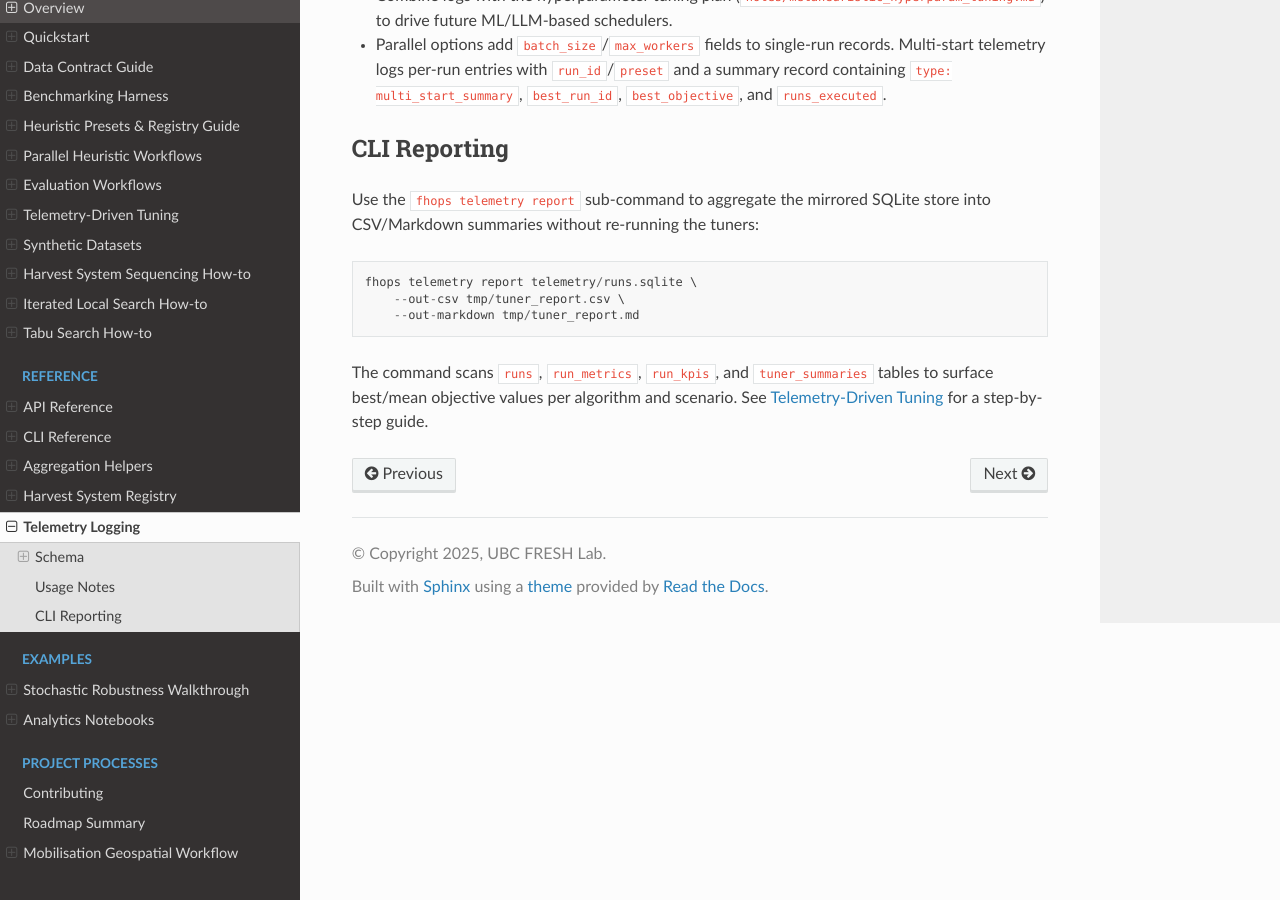
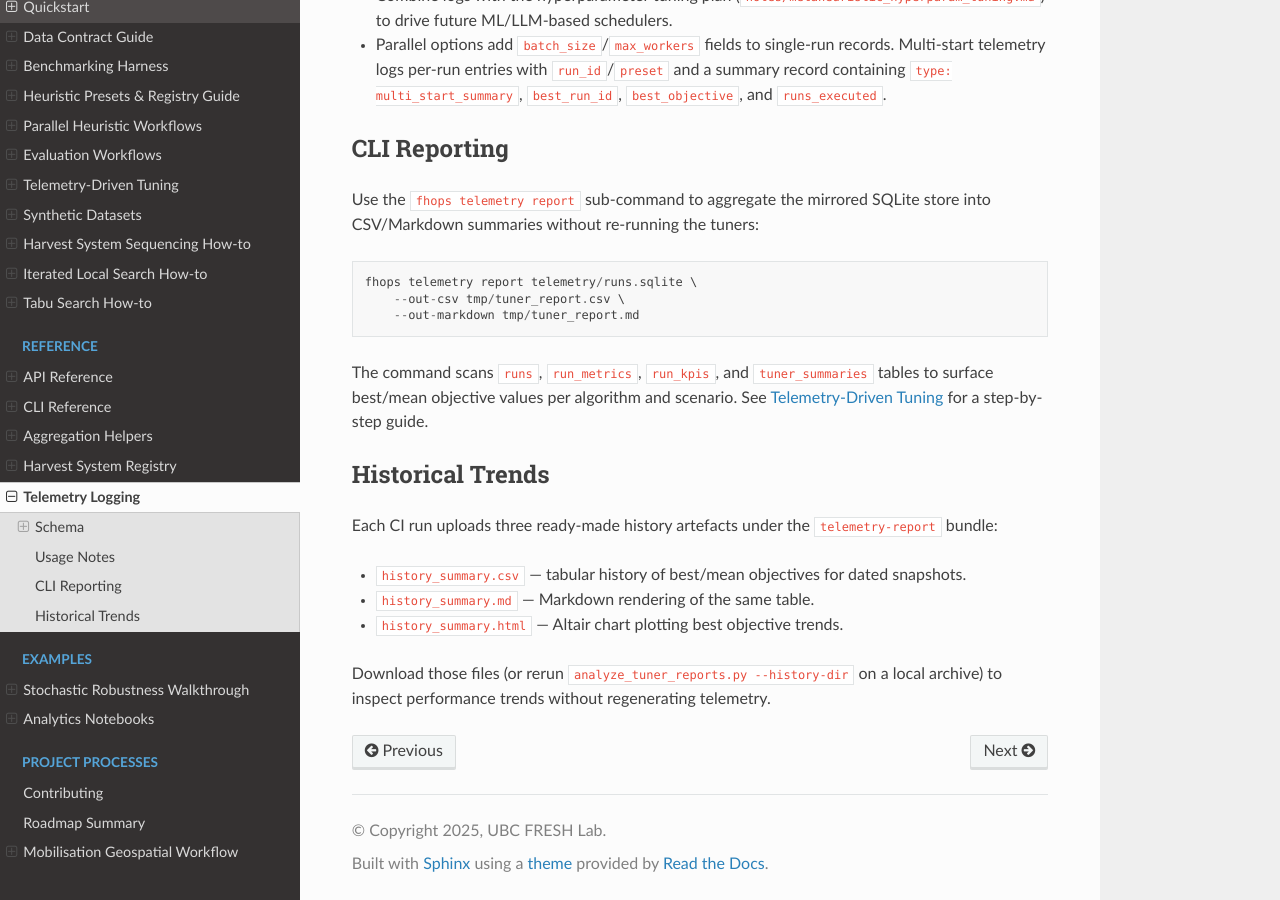
Before and after one commit to UBC-FRESH/fhops, a Sphinx documentation site: the page built from docs/reference/telemetry.rst, in a window 1280 px wide and 900 px high, scrolled down 2113 px. Built offline with Sphinx 7.4.7 and the Read the Docs theme 3.1.0, drawn with Linux system fonts in a browser that asks for light colours.

Commit message:
docs: add telemetry history notebook and reference

```diff
--- a/docs/examples/analytics/index.rst
+++ b/docs/examples/analytics/index.rst
@@ -23,4 +23,5 @@ repository and rendered via ``nbsphinx`` during the documentation build.
    operator_sweep
    telemetry_diagnostics
    tuner_report_analysis
+   tuner_history_analysis
    benchmark_summary
--- a/docs/reference/telemetry.rst
+++ b/docs/reference/telemetry.rst
@@ -109,3 +109,16 @@ store into CSV/Markdown summaries without re-running the tuners::
 The command scans ``runs``, ``run_metrics``, ``run_kpis``, and
 ``tuner_summaries`` tables to surface best/mean objective values per algorithm
 and scenario. See :doc:`../howto/telemetry_tuning` for a step-by-step guide.
+
+Historical Trends
+-----------------
+
+Each CI run uploads three ready-made history artefacts under the
+``telemetry-report`` bundle:
+
+* ``history_summary.csv`` — tabular history of best/mean objectives for dated snapshots.
+* ``history_summary.md`` — Markdown rendering of the same table.
+* ``history_summary.html`` — Altair chart plotting best objective trends.
+
+Download those files (or rerun ``analyze_tuner_reports.py --history-dir`` on a
+local archive) to inspect performance trends without regenerating telemetry.
```
Also changed, not shown: docs/examples/analytics/tuner_history_analysis.ipynb (added).
